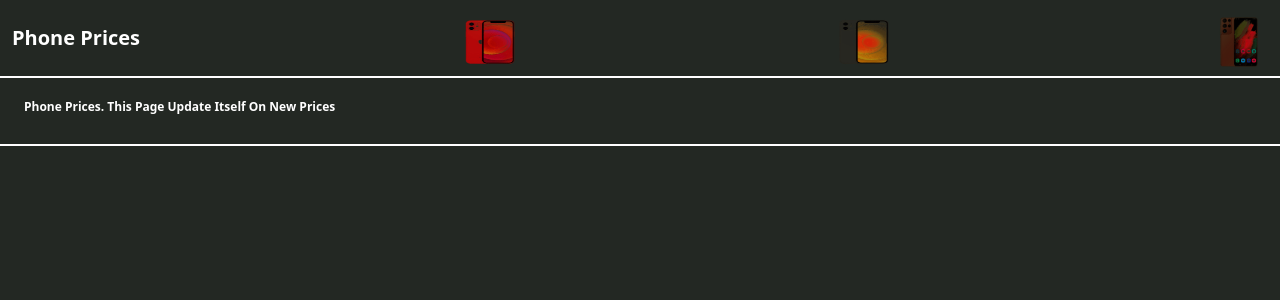
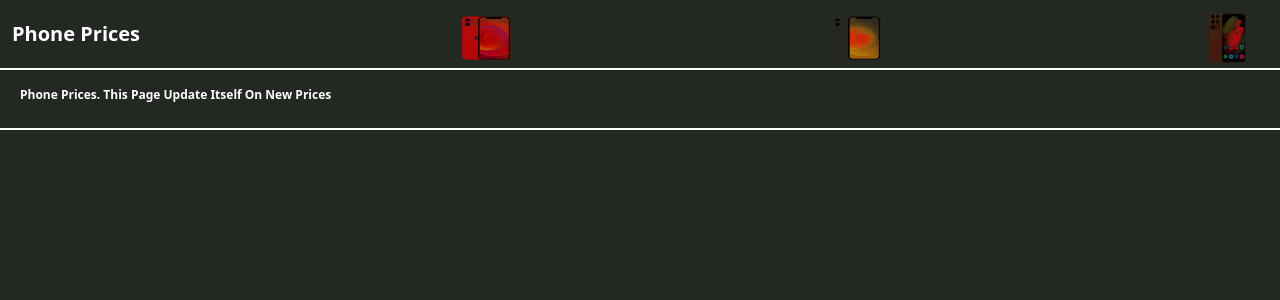
Before and after one commit to yahya6-dev/Phone-Proj, a Flask app: template app/templates/base1.html in a window 1280 px wide. Shown: the top 300 px of the page. Run offline with Flask 2, Linux system fonts and the light colour scheme; the template is opened without the code that fills it, so the values that code supplies are empty; some libraries are stand-ins or nearby versions.

Commit message:
prices last

```diff
--- a/app/templates/base1.html
+++ b/app/templates/base1.html
@@ -26,10 +26,10 @@
 		<nav class="navbar fixed-top bg  text-white" style="border-bottom:2px solid white">
 			<div class="container-fluid " style="border-bottom: 2px solid white">
 
-				<a href="#" alt="phone_img" class="navbar-brand fw-bold text-white h3 me-1">Phone Prices </a>
-				<a href="#" alt="phone_img" class="navbar-brand m-1"><img src="{{url_for('static',filename='iphone0.png')}}" width="50" height="50">
-				<a href="#" alt="phone_img" class="navbar-brand m-1"><img src="{{url_for('static',filename='index0.png')}}" width="50" height="50">
-				<a href="#" alt="phone_img" class="navbar-brand m-1"><img src="{{url_for('static',filename='sam.png')}}" width="50" height="50">
+				<a href="#" alt="heading" class="navbar-brand fw-bold text-white h4 ">Phone Prices </a>
+				<a href="#" alt="phone_img" class="navbar-brand "><img src="{{url_for('static',filename='iphone0.png')}}" width="50" height="50">
+				<a href="#" alt="phone_img" class="navbar-brand "><img src="{{url_for('static',filename='index0.png')}}" width="50" height="50">
+				<a href="#" alt="phone_img" class="navbar-brand "><img src="{{url_for('static',filename='sam.png')}}" width="50" height="50">
 
 			</div>
 
```
